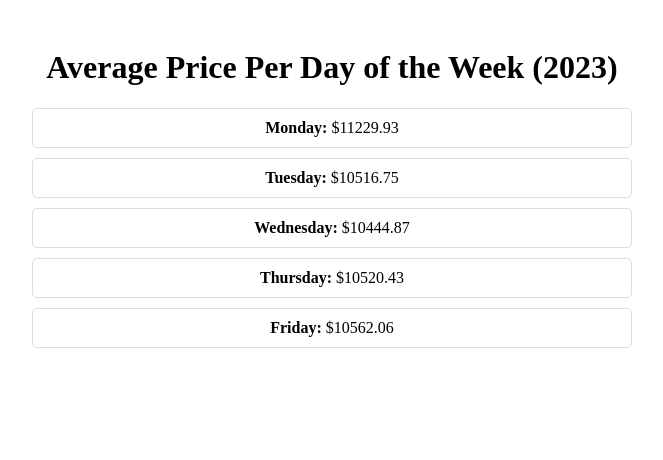
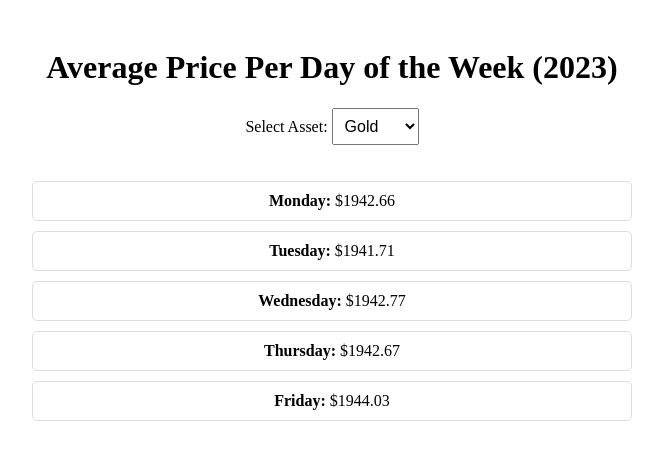
Before and after one commit to nikopastore/recurring-asset-analysis, a Svelte app: page / in a window 1280 px wide. Shown: the top 460 px of the page, without its empty margins (308-971 px from the left). Built offline with nearby package versions, Linux system fonts and the light colour scheme.

Commit message:
Update App.svelte

```diff
--- a/src/App.svelte
+++ b/src/App.svelte
@@ -1,5 +1,9 @@
 <script>
     import { onMount } from "svelte";
+
+    // Available assets
+    let assets = ["Gold", "SPY", "Bitcoin"];
+    let selectedAsset = "Gold";
 
     // Data and state
     let assetData = [];
@@ -11,30 +15,39 @@
         try {
             const response = await fetch("./normalized_prices_with_days.json");
             if (!response.ok) throw new Error("Failed to fetch data");
-            const data = await response.json();
+            assetData = await response.json();
 
-            // Calculate averages
-            averages = calculateAverages(data);
+            // Calculate averages for the default asset
+            calculateAverages();
         } catch (error) {
             errorMessage = `Error loading data: ${error.message}`;
             console.error(errorMessage);
         }
     });
 
-    function calculateAverages(data) {
-        const data2023 = data.filter((record) => {
+    // Calculate averages for the selected asset
+    function calculateAverages() {
+        if (!assetData || assetData.length === 0) return;
+
+        const data2023 = assetData.filter((record) => {
             const year = new Date(record.Date).getFullYear();
-            return year === 2023;
+            return year === 2023 && record.Asset === selectedAsset;
         });
 
         const daysOfWeek = ["Monday", "Tuesday", "Wednesday", "Thursday", "Friday"];
-        return daysOfWeek.map((day) => {
+        averages = daysOfWeek.map((day) => {
             const dayData = data2023.filter((record) => record.Day === day);
             const average =
                 dayData.reduce((sum, record) => sum + record.Close, 0) / dayData.length || 0;
 
             return { day, average: average.toFixed(2) };
         });
+    }
+
+    // Handle asset change
+    function handleAssetChange(event) {
+        selectedAsset = event.target.value;
+        calculateAverages();
     }
 </script>
 
@@ -50,6 +63,12 @@
         margin: 0 auto;
         padding: 20px;
         text-align: center;
+    }
+
+    select {
+        padding: 8px;
+        font-size: 16px;
+        margin-bottom: 20px;
     }
 
     ul {
@@ -73,11 +92,23 @@
 <div class="container">
     <h1>Average Price Per Day of the Week (2023)</h1>
 
+    <!-- Asset Selector -->
+    <div>
+        <label for="asset-select">Select Asset:</label>
+        <select id="asset-select" bind:value={selectedAsset} on:change={handleAssetChange}>
+            {#each assets as asset}
+                <option value={asset}>{asset}</option>
+            {/each}
+        </select>
+    </div>
+
+    <!-- Error Message -->
     {#if errorMessage}
         <p class="error">{errorMessage}</p>
     {:else if averages.length === 0}
         <p>Loading data...</p>
     {:else}
+        <!-- Averages List -->
         <ul>
             {#each averages as { day, average }}
                 <li>
```
